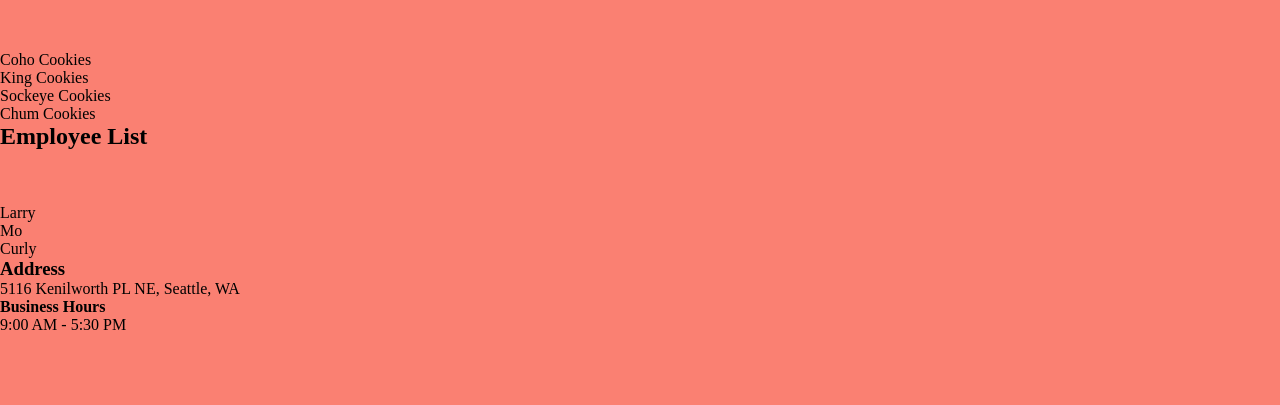
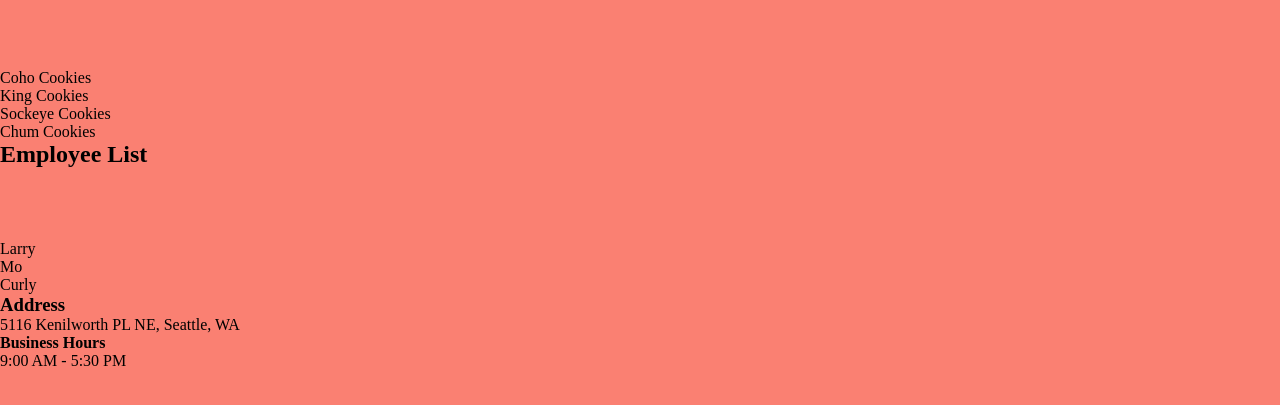
Before and after one commit to SilveredSliver/cookie-stand, a plain HTML site: page index.html in a window 1280 px wide. Shown: the part 67-472 px from the top of the page. Drawn offline with Linux system fonts and the light colour scheme.

Commit message:
updated with smal bug fixes

```diff
--- a/app.js
+++ b/app.js
@@ -1,5 +1,5 @@
 'use strict';
-
+//Need to make code for 10 stores
 var cookieList = {
   title: 'Cookie Stand',
   types: [
@@ -42,6 +42,7 @@ var stooges = document.getElementById('employeeList');
   ingredientLi.textContent = cookieList.employeeList[i];
   stooges.appendChild(ingredientLi);
 }
+
 var locationStore = document.getElementById('address');
 ingredientLi = document.createElement('li');
 ingredientLi.textContent = cookieList.address;
@@ -54,3 +55,6 @@ ingredientLi = document.createElement('li');
 ingredientLi.textContent = cookieList.businessHours;
 
 storeHours.appendChild(ingredientLi);
+
+
+//set code to make a function to determine when a store is open and when it is closed
--- a/index.html
+++ b/index.html
@@ -10,14 +10,14 @@
     <li></li>
     <li></li>
     <li></li>
-      </li></li>
+    <li></li>
   </ul>
   <h2>Employee List</h2>
   <ul id='employeeList'>
     <li></li>
     <li></li>
     <li></li>
-        </li></li>
+    <li></li>
   </ul>
   <h3>Address</h3>
   <ul id='address'>
```
Lines whose indentation alone changed are shown as unchanged.
